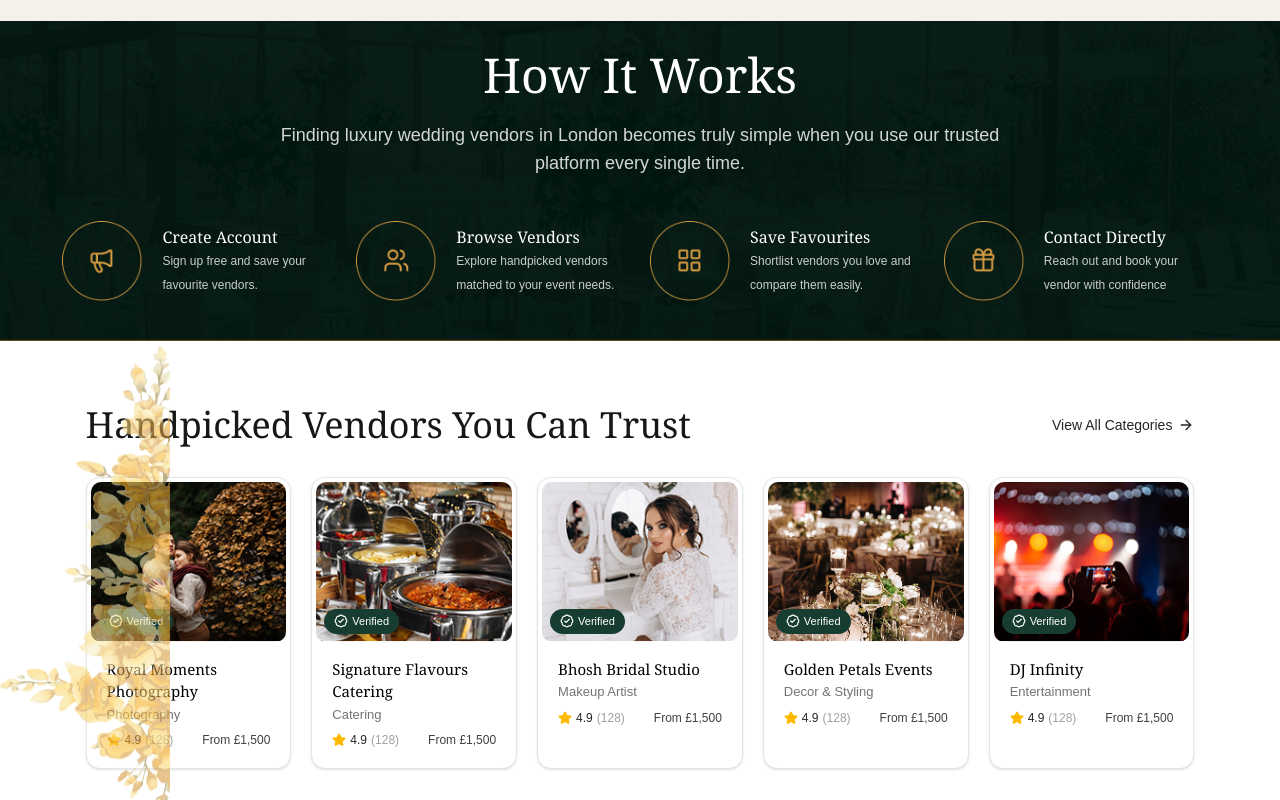
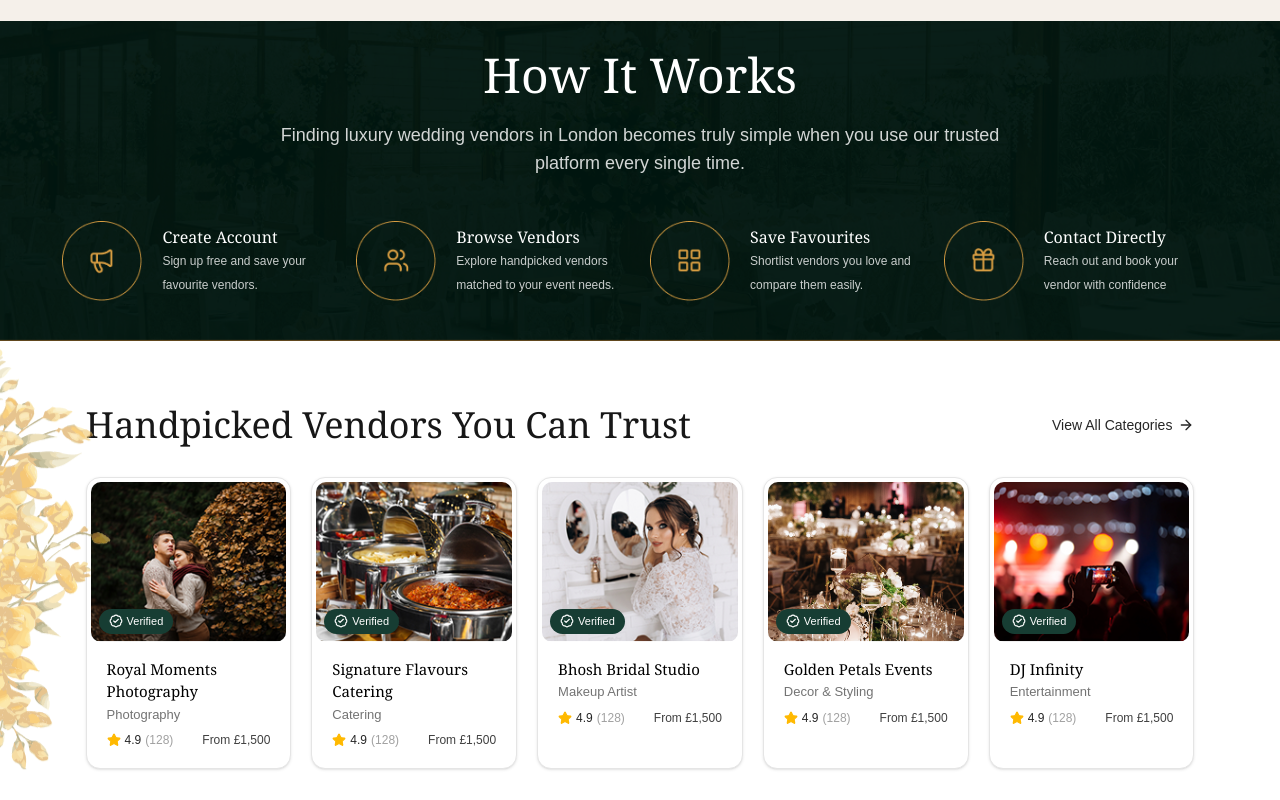
Before and after one commit to Syed-rayyan12/evently-london, a Next.js app in the folder frontend/: page / in a window 1280 px wide. Shown: the part 2000-2800 px from the top of the page. Built offline with nearby package versions, Linux system fonts and the light colour scheme; no server answers.

Commit message:
code updated of shape

```diff
--- a/frontend/components/website/featured-vendor-section.tsx
+++ b/frontend/components/website/featured-vendor-section.tsx
@@ -88,7 +88,7 @@ export default function FeaturedVendorsSection() {
         <section className="w-full
      px-6 py-16  relative">
             <AnimatedShapeImage
-                src="/images/flower-1.png"
+                src="/images/how-shape.png"
                 width={103}
                 height={424}
                 className="absolute left-0 top-0 z-10"
```
